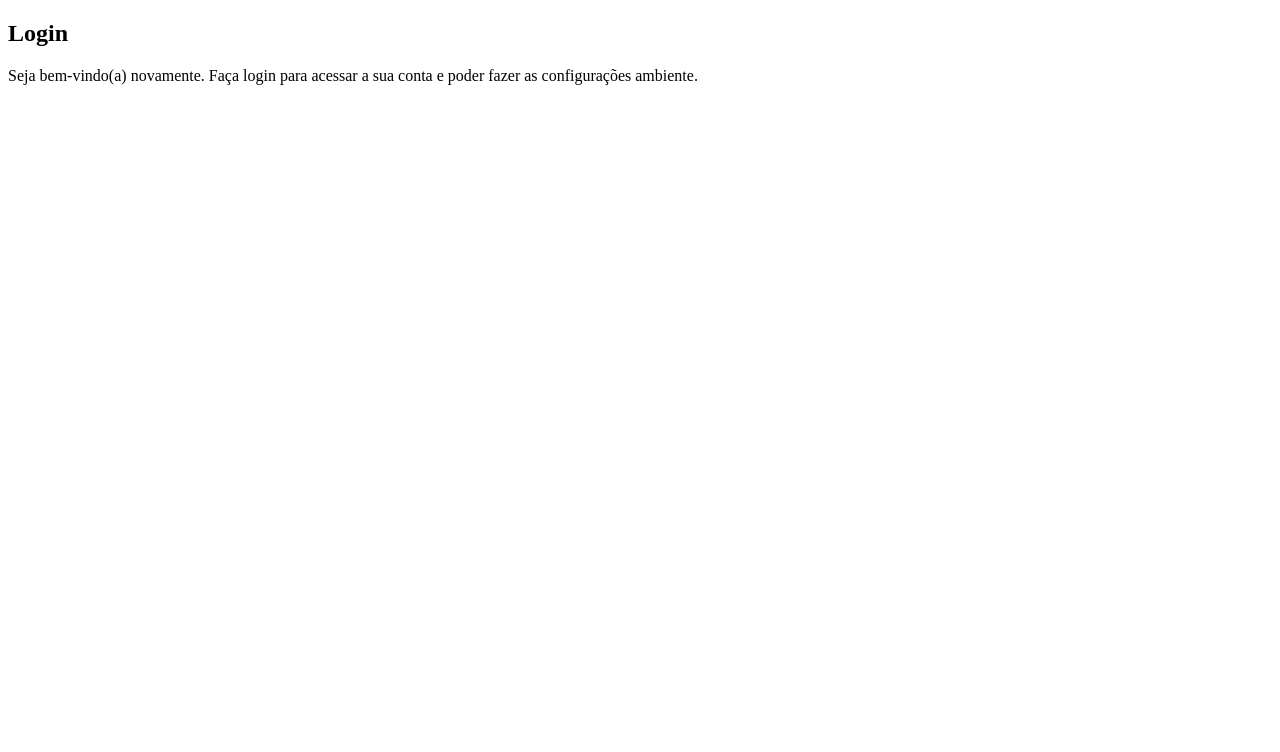
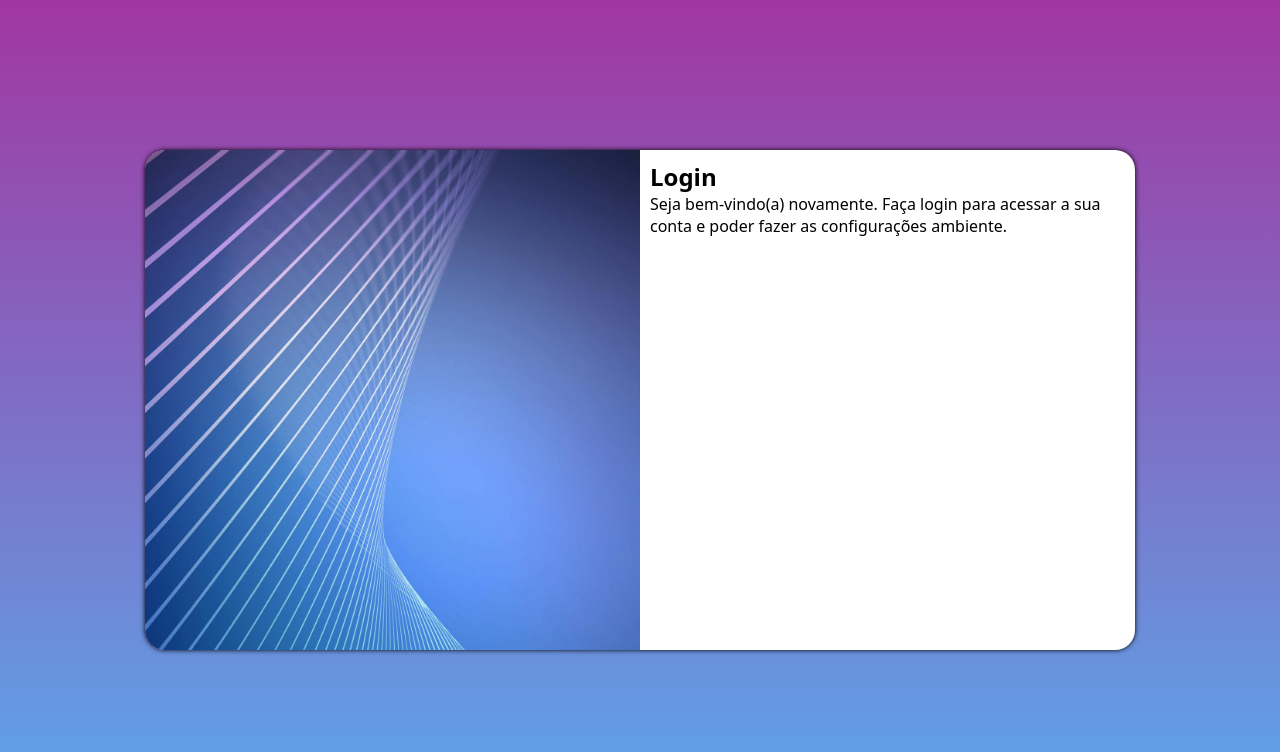
Before and after one commit to guilhermediasweb/Projeto-login, a plain HTML site: page index.html in a window 1280 px wide. Drawn offline with Linux system fonts and the light colour scheme.

Commit message:
Media queries

```diff
--- /dev/null
+++ b/estilos/media-queries.css
@@ -0,0 +1,43 @@
+@charset "UTF-8";
+
+@media screen and (min-width: 768px) and (max-width: 992px) {
+    body{
+        background-image: linear-gradient(to bottom, rgb(161, 54, 161), rgb(93, 165, 233));
+    }
+    section#login{
+        width: 90%;
+    }
+
+    section#login > div#imagem{
+        float: left;
+        width: 30%;
+        height: 100%;
+    }
+
+    #login > #form{
+        float: right;
+        width: 70%;
+    }
+
+}
+
+@media screen and (min-width: 992px) {
+    body{
+        background-image: linear-gradient(to bottom, rgb(161, 54, 161), rgb(93, 165, 233));
+    }
+    section#login{
+        width: 990px;
+    }
+
+    section#login > div#imagem{
+        float: left;
+        width: 50%;
+        height: 100%;
+    }
+
+    #login > #form{
+        float: right;
+        width: 50%;
+    }
+
+}
--- a/estilos/style.css
+++ b/estilos/style.css
@@ -1 +1,55 @@
 @charset "UTF-8";
+
+/*
+
+    lilás-rgb(161, 54, 161)
+*/
+*{
+    font-family: system-ui, -apple-system, BlinkMacSystemFont, 'Segoe UI', Roboto, Oxygen, Ubuntu, Cantarell, 'Open Sans', 'Helvetica Neue', sans-serif;
+    padding: 0px;
+    margin: 0px;
+    box-sizing: border-box;
+}
+
+body, html{
+    background-color: rgb(161, 54, 161);
+    height: 100vh;
+    width: 100vw;
+}
+
+main{
+    position: relative;
+    height: 100vh;
+    width: 100vw;
+}
+
+section#login{
+    position: absolute;
+    top: 50%;
+    left: 50%;
+    transform: translate(-50%, -50%);
+    overflow: hidden;
+
+    background-color: white;
+    width: 250px;
+    height: 500px;
+    border-radius: 20px;
+    box-shadow: 0px 0px 5px black;
+    transition: width 0.4s, height 0.4s;
+    transition-timing-function: ease;
+
+}
+
+section#login > div#imagem{
+    display: block;
+    background:  rgb(161, 54, 161) url(../imagens/pexels-sean-whang-25006-804269.jpg) no-repeat;
+    height: 200px;
+    background-position: left top;
+    background-size: cover;
+}
+
+section#login > div#form{
+    display: block;
+    padding: 10px;
+
+}
--- a/index.html
+++ b/index.html
@@ -4,12 +4,14 @@
     <meta charset="UTF-8">
     <meta name="viewport" content="width=device-width, initial-scale=1.0">
     <link rel="stylesheet" href="estilos/style.css">
+    <link rel="stylesheet" href="estilos/media-queries.css">
     <title>Projeto Login Responsivo</title>
 </head>
 <body>
     <main>
         <section id="login">
                 <div id="imagem">
+
 
                 </div>
                 <div id="form">
```
